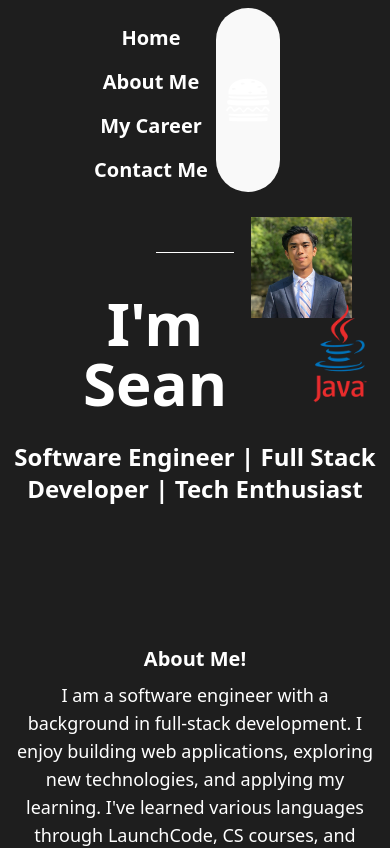
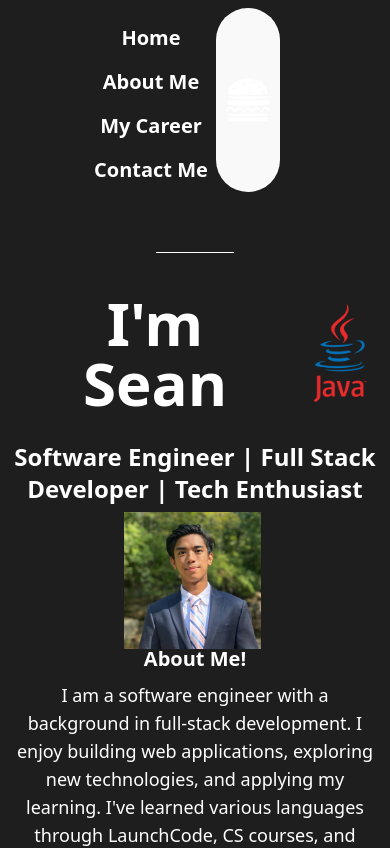
Before and after one commit to SeanEArc/Developer-Portfolio, a React (Vite) app in the folder Developer-Portfolio/: page / in a window 390 px wide. Shown: the top 848 px of the page. Built offline with nearby package versions, Linux system fonts and the light colour scheme.

Commit message:
Added additional queries

```diff
--- a/Developer-Portfolio/src/components/HomePage.jsx
+++ b/Developer-Portfolio/src/components/HomePage.jsx
@@ -87,11 +87,11 @@ const HomePage = () => {
     return (
         <div className="bg-[#2d2d30]">
             <div
-                  className="bg-[#1e1e1e] bg-no-repeat bg-center text-neutral-200 shadow-3xl h-auto md:h-[100%]"
+                  className="bg-[#1e1e1e] bg-no-repeat bg-center text-neutral-200 shadow-3xl h-auto md:h-[100%] xs:rounded-full xs:border-4 xs:border-white"
                   style={{
                         backgroundImage: window.innerWidth >= 768 ? `url(${Subject})` : `url(${ProfessionalPhoto})`,
-                        backgroundPosition: '87% 25px',
-                        backgroundSize: '26%',
+                        backgroundPosition: window.innerWidth >= 768 ? `87% 25px` : `49% 320px`,
+                        backgroundSize: window.innerWidth >= 768 ? '26%' : '35%'
                   }}
             >
                 <div
```
